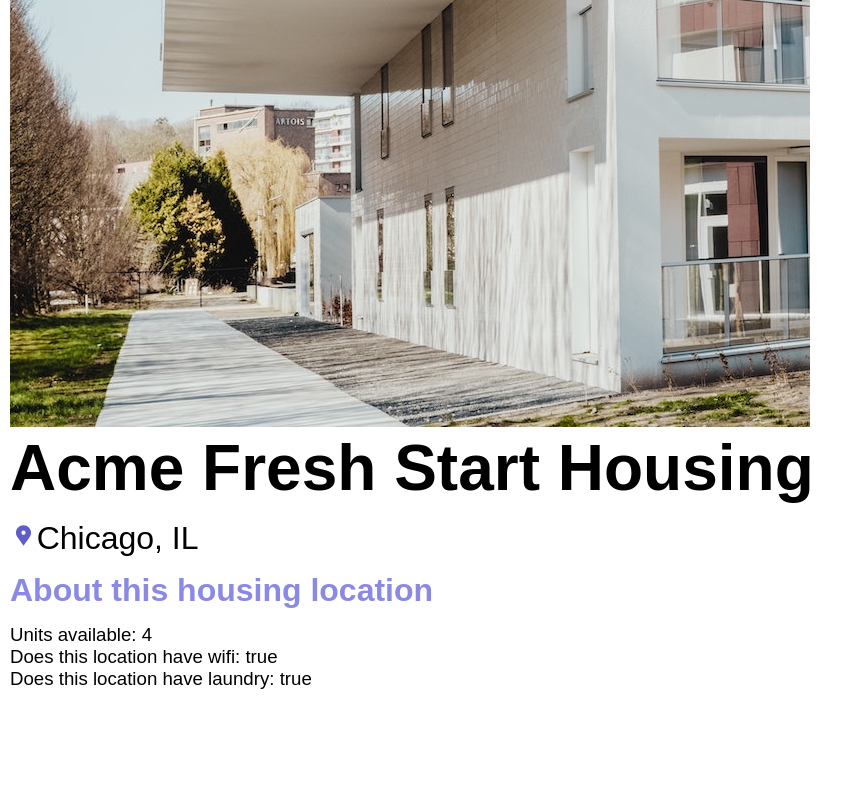
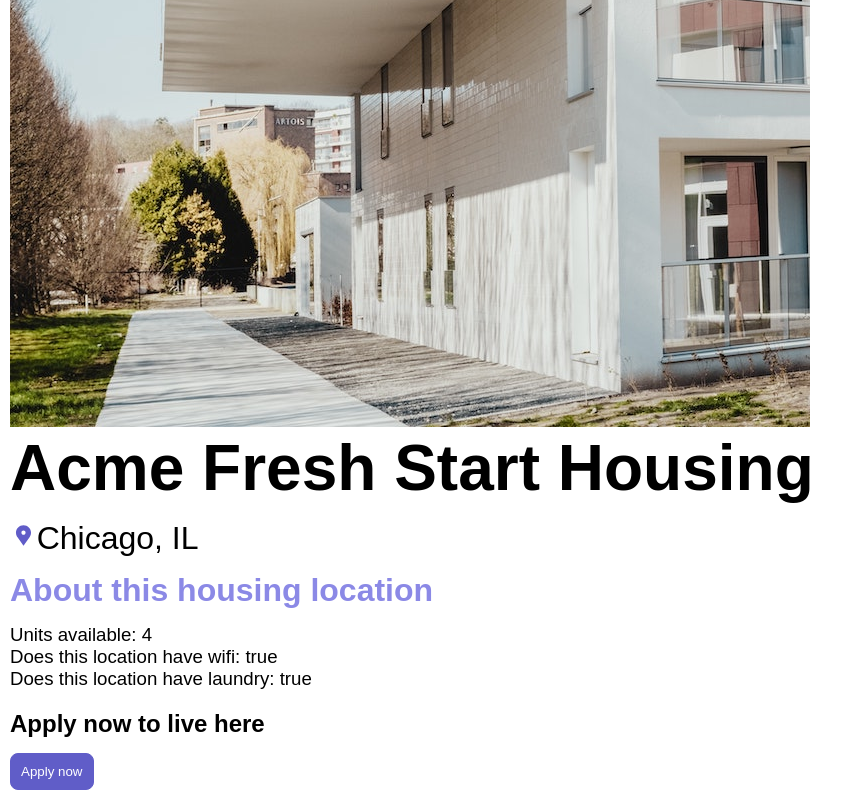
Before and after one commit to Arlo78/homes-app, an Angular app: page /details/0 in a window 1280 px wide. Shown: the part 863-1663 px from the top of the page, without its empty margins (0-863 px from the left). Before the commit the page ends 1583 px from the top, so only its background shows below. Built offline with nearby package versions, Linux system fonts and the light colour scheme.

Commit message:
refactor details component

```diff
--- a/src/app/details/details.component.ts
+++ b/src/app/details/details.component.ts
@@ -23,6 +23,10 @@ import { ActivatedRoute } from '@angular/router';
           <li>Does this location have laundry: {{housingLocation?.laundry}}</li>
         </ul>
       </section>
+      <section class="listing-apply">
+        <h2 class="section-heading">Apply now to live here</h2>
+        <button class="primary" type="button">Apply now</button>
+      </section>
     </article>
   `,
   styleUrls: ['./details.component.css']
```
